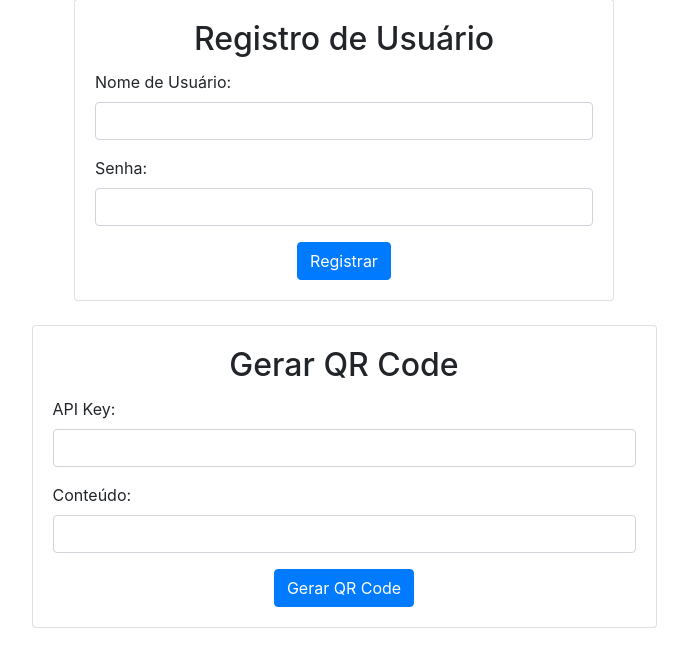
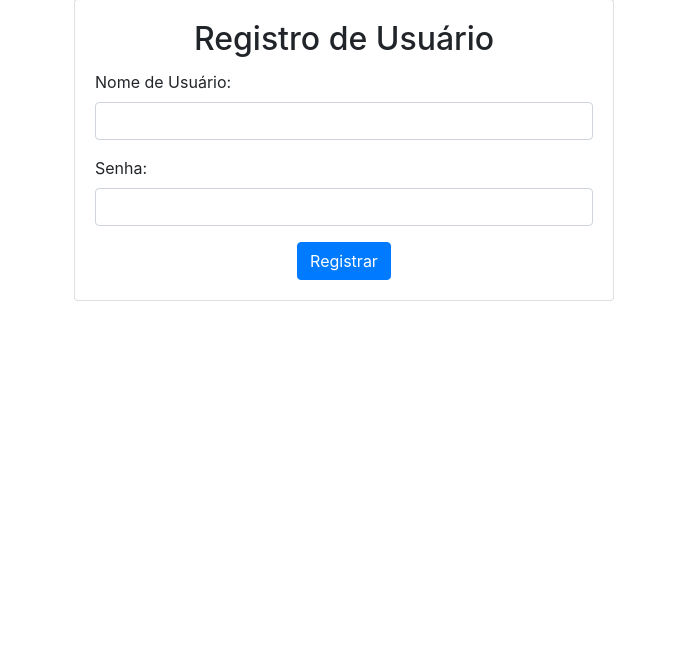
Before and after one commit to Caiohenrks/QRCODE-API, a Flask app: page /dashboard in a window 1280 px wide. Shown: the part 31-698 px from the top of the page, without its empty margins (296-984 px from the left). Run offline with Flask 3, Linux system fonts and the light colour scheme; some libraries are stand-ins or nearby versions.

Commit message:
Update dashboard.html

```diff
--- a/templates/dashboard.html
+++ b/templates/dashboard.html
@@ -48,31 +48,6 @@
     </div>
 </div>
 
-<!-- Segunda Parte: Gerar QR Code -->
-<div class="row h-100 justify-content-center align-items-center mt-4">
-    <div class="col-6">
-        <div class="card">
-            <div class="card-body">
-                <h2 class="card-title text-center">Gerar QR Code</h2>
-
-                <form action="/generate_qrcode" method="post">
-                    <div class="form-group">
-                        <label for="api_key">API Key:</label>
-                        <input type="text" id="api_key" name="api_key" class="form-control" required>
-                    </div>
-                    <div class="form-group">
-                        <label for="content">Conteúdo:</label>
-                        <input type="text" id="content" name="content" class="form-control" required>
-                    </div>
-                    <div class="text-center">
-                        <input type="submit" value="Gerar QR Code" class="btn btn-primary">
-                    </div>
-                </form>
-            </div>
-        </div>
-    </div>
-</div>
-
 <!-- Incluindo o JS do Bootstrap e do jQuery -->
 <script src="https://ajax.googleapis.com/ajax/libs/jquery/3.5.1/jquery.min.js"></script>
 <script src="https://maxcdn.bootstrapcdn.com/bootstrap/4.5.2/js/bootstrap.min.js"></script>
```
